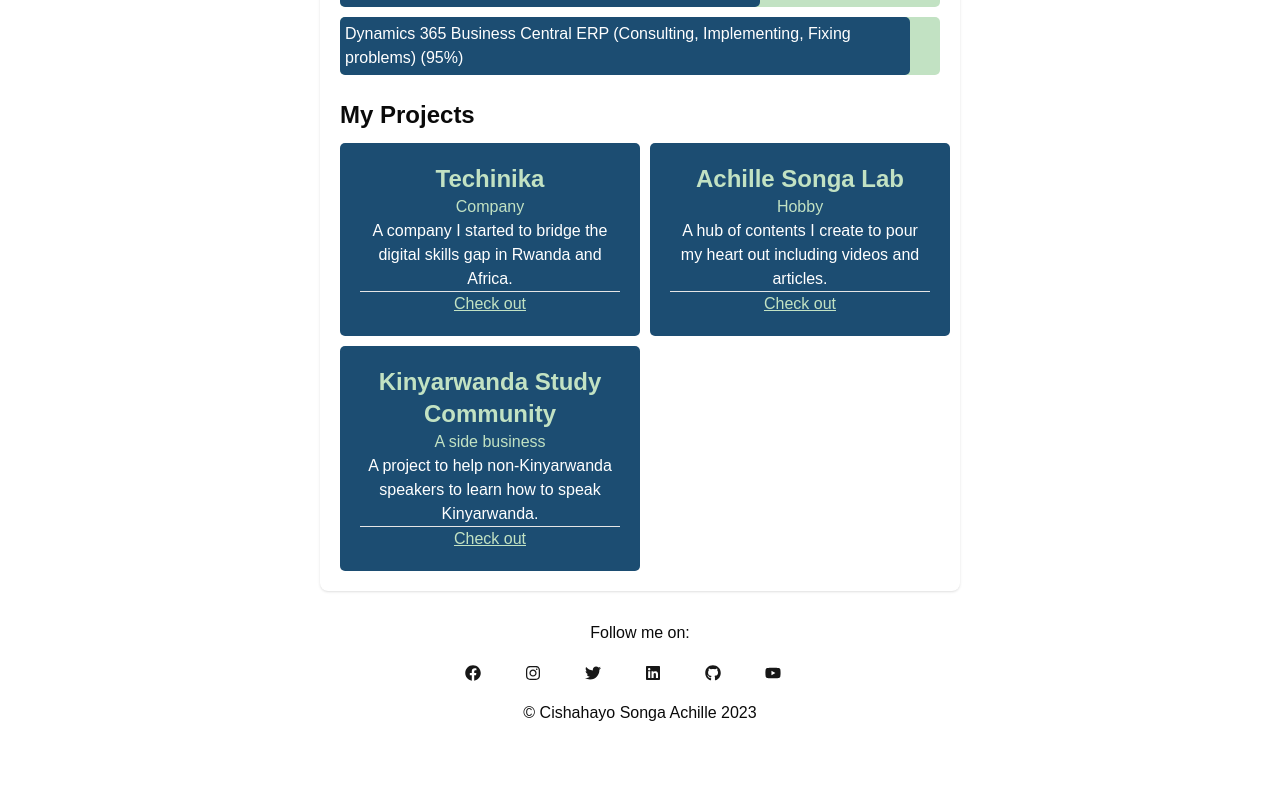
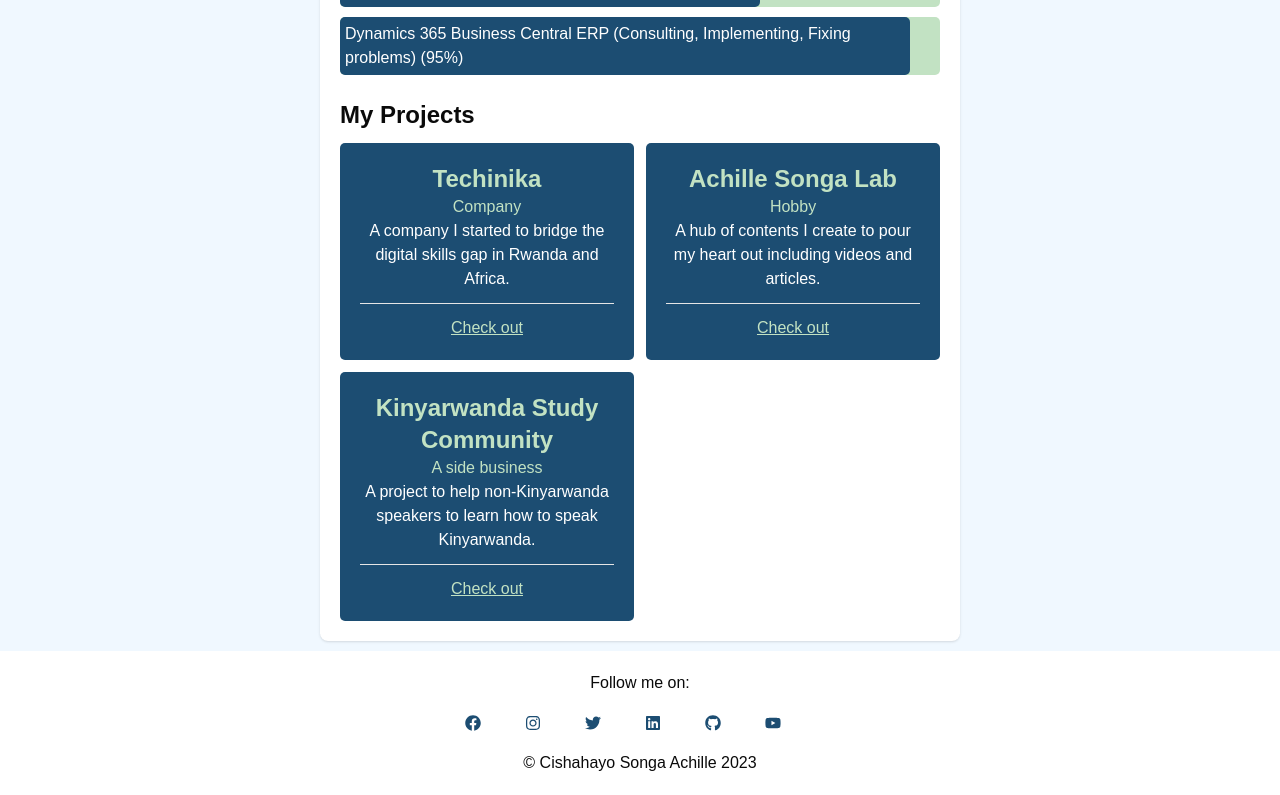
Before and after one commit to techinika/achille-personal-website, a Next.js app: page / in a window 1280 px wide. Shown: the part 891-1686 px from the top of the page. Before the commit the page ends 1636 px from the top, so only its background shows below. Built offline with nearby package versions, Linux system fonts and the light colour scheme; a web font is replaced by a local one.

Commit message:
Finished the first version

```diff
--- a/src/app/globals.css
+++ b/src/app/globals.css
@@ -58,9 +58,9 @@
   --card-foreground: oklch(0.145 0 0);
   --popover: oklch(1 0 0);
   --popover-foreground: oklch(0.145 0 0);
-  --primary: oklch(0.205 0 0);
+  --primary: #1c4d72;
   --primary-foreground: oklch(0.985 0 0);
-  --secondary: oklch(0.97 0 0);
+  --secondary: #c2e2c3;
   --secondary-foreground: oklch(0.205 0 0);
   --muted: oklch(0.97 0 0);
   --muted-foreground: oklch(0.556 0 0);
@@ -83,7 +83,7 @@
   --sidebar-accent-foreground: oklch(0.205 0 0);
   --sidebar-border: oklch(0.922 0 0);
   --sidebar-ring: oklch(0.708 0 0);
-  --background: oklch(1 0 0);
+  --background: aliceblue;
   --foreground: oklch(0.145 0 0);
 }
 
--- a/src/components/Forms/hireMe.tsx
+++ b/src/components/Forms/hireMe.tsx
@@ -1,3 +1,5 @@
+"use client";
+
 import React from "react";
 
 class HireMeForm extends React.Component {
--- a/src/components/Navigation/Nav.tsx
+++ b/src/components/Navigation/Nav.tsx
@@ -1,22 +1,25 @@
+"use client";
+
 import { useRouter } from "next/dist/client/router";
+import { Button } from "../ui/button";
+import { HomeIcon } from "lucide-react";
 
-export const Nav = ({ title }) => {
+export const Nav = ({ title }: { title: string }) => {
   const router = useRouter();
 
   return (
-    <>
     <div className="nav">
-        <p
+      <Button
+        size="icon"
         className="backBtn"
         onClick={(e) => {
-            e.stopPropagation();
+          e.preventDefault();
           router.push("/");
         }}
       >
-          Home
-        </p>
+        <HomeIcon />
+      </Button>
       <p>{title}</p>
     </div>
-    </>
   );
 };
--- a/src/components/Navigation/vNav.tsx
+++ b/src/components/Navigation/vNav.tsx
@@ -15,12 +15,8 @@
         >
           Newsletter
         </Link>
-        <Link target="_blank" href="/lab">
-          Lab
-        </Link>
-        <Link target="_blank" href="/experience">
-          Experience
-        </Link>
+        <Link href="/lab">Lab</Link>
+        <Link href="/experience">Experience</Link>
         <Link target="_blank" href="https://blog.achillesonga.com">
           Blog
         </Link>
--- a/src/components/pages/MainPage.tsx
+++ b/src/components/pages/MainPage.tsx
@@ -72,14 +72,14 @@
       </div>
       <div>
         <h2 className="font-bold text-2xl py-3 mt-3">My Projects</h2>
-        <div className="project-cards">
+        <div className="grid md:grid-cols-2 xs:grid-cols-1 sm:grid-cols-1 gap-3">
           {projects.length !== 0 ? (
             projects.map((project) => (
               <div key={project.id} className="project-card">
                 <h2 className="text-2xl font-bold">{project.name}</h2>
                 <p>{project.category}</p>
                 <p className="desc">{project.description}</p>
-                <Separator />
+                <Separator className="my-3" />
                 <Link className="p-4 underline" href={project.link}>
                   Check out
                 </Link>
```
Lines whose indentation alone changed are shown as unchanged.
